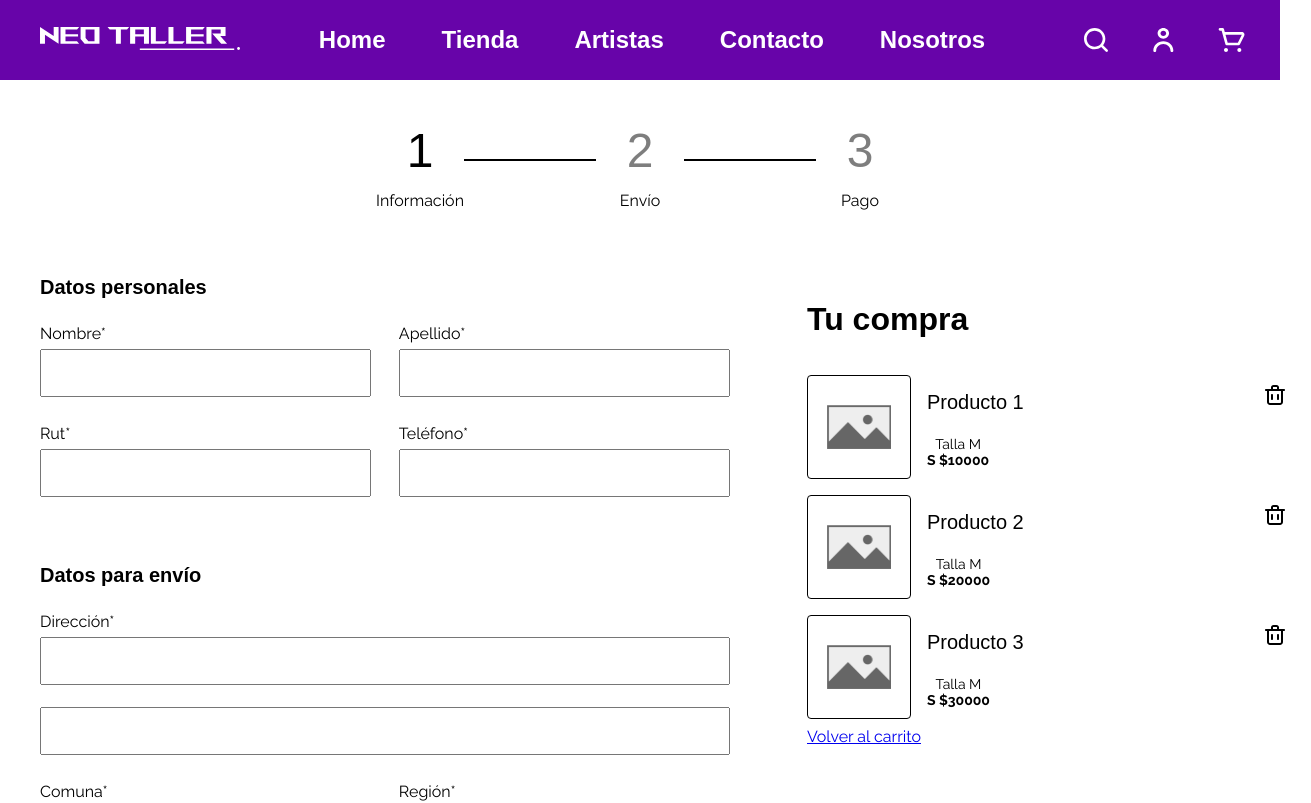
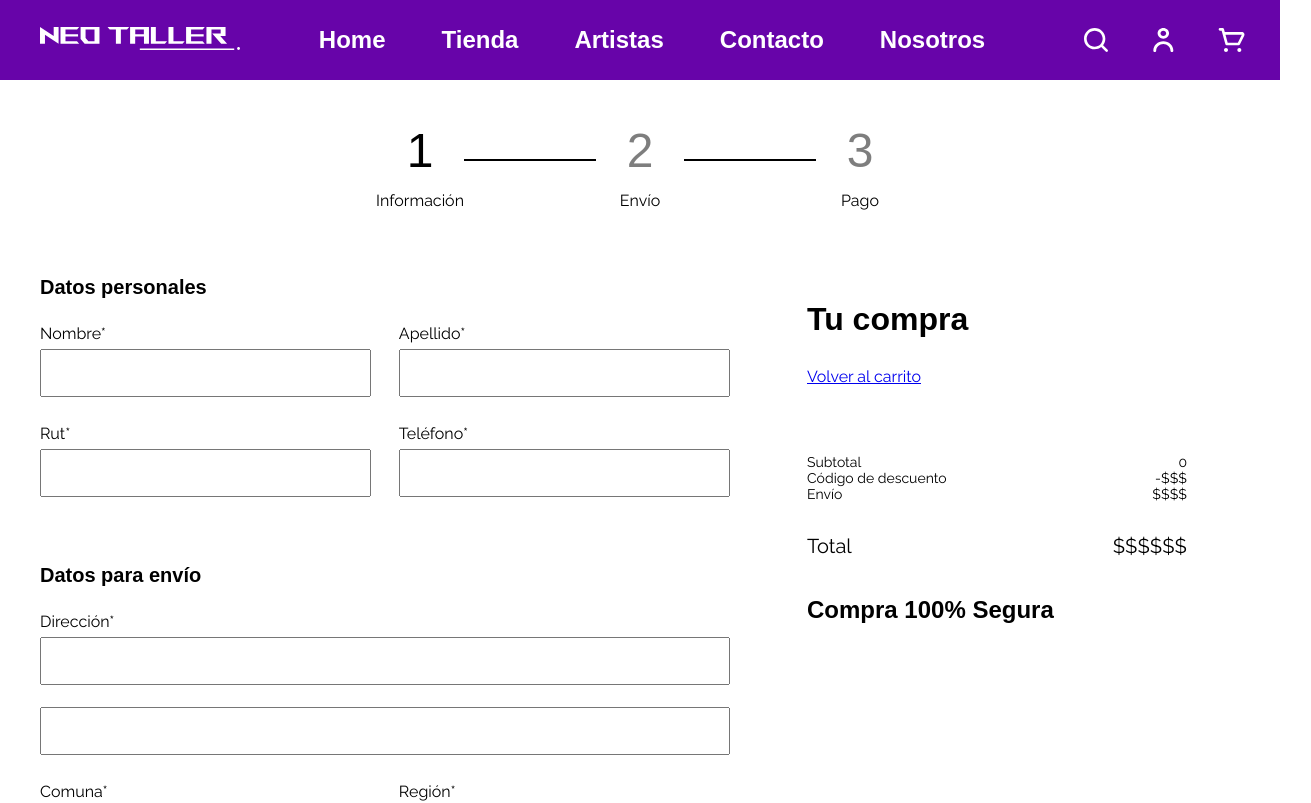
Before and after one commit to NeoTaller/neotaller.github.io, a React (Vite) app: page /checkout in a window 1280 px wide. Shown: the top 803 px of the page, 1311 px wide, since content can reach past the window. Built offline with nearby package versions, Linux system fonts and the light colour scheme; a web font is replaced by a local one.

Commit message:
mas cambios finales

```diff
--- a/src/assets/pages/Checkout/index.tsx
+++ b/src/assets/pages/Checkout/index.tsx
@@ -1,29 +1,32 @@
 import { Link } from 'react-router-dom'
 import './index.css'
 import { ProductCardHSm } from '../../components/ProductCardHSm'
-import defaultImg from '../../img/defaultImg.png'
+import { useAppSelector } from '../../../redux/store'
 
-const productosCarrito = [{
-  rutaImg: defaultImg,
-  title: 'Producto 1',
-  description: 'Lorem ipsum dolor sit amet consectetur.',
-  price: '$10000',
-},
-{
-  rutaImg: defaultImg,
-  title: 'Producto 2',
-  description: 'Lorem ipsum dolor sit amet consectetur.',
-  price: '$20000',
-},
-{
-  rutaImg: defaultImg,
-  title: 'Producto 3',
-  description: 'Lorem ipsum dolor sit amet consectetur.',
-  price: '$30000',
-}
-]
+// const productosCarrito = [{
+//   rutaImg: defaultImg,
+//   title: 'Producto 1',
+//   description: 'Lorem ipsum dolor sit amet consectetur.',
+//   price: '$10000',
+// },
+// {
+//   rutaImg: defaultImg,
+//   title: 'Producto 2',
+//   description: 'Lorem ipsum dolor sit amet consectetur.',
+//   price: '$20000',
+// },
+// {
+//   rutaImg: defaultImg,
+//   title: 'Producto 3',
+//   description: 'Lorem ipsum dolor sit amet consectetur.',
+//   price: '$30000',
+// }
+// ]
 
 const Checkout = () => {
+  const productosCarrito = useAppSelector((state) => state.shoppingCart.productList)
+  const total = useAppSelector((state) => state.shoppingCart.total)
+
   return (
     <main className="checkout">
       <section className="checkout-container">
@@ -109,10 +112,11 @@ const Checkout = () => {
           {
             productosCarrito.map((producto) => (
               <ProductCardHSm
-              rutaImg= {producto.rutaImg}
-              title = {producto.title}
+              id={producto.id}
+              rutaImg= {producto.img}
+              title = {producto.nombre}
               description = ''
-              price= {producto.price}
+              price= {producto.precio}
               />
             ))
           }
@@ -120,7 +124,7 @@ const Checkout = () => {
           <div className='summary-cobro'>
             <div className="checkout-subtotal">
               <p className='text4'>Subtotal</p>
-              <p className='text4'>$$$$</p>
+              <p className='text4'>{total}</p>
             </div>
             <div className="checkout-subtotal">
               <p className='text4'>Código de descuento</p>
```
Also changed, not shown: src/assets/pages/Carrito/index.tsx (+0 -30 lines).
